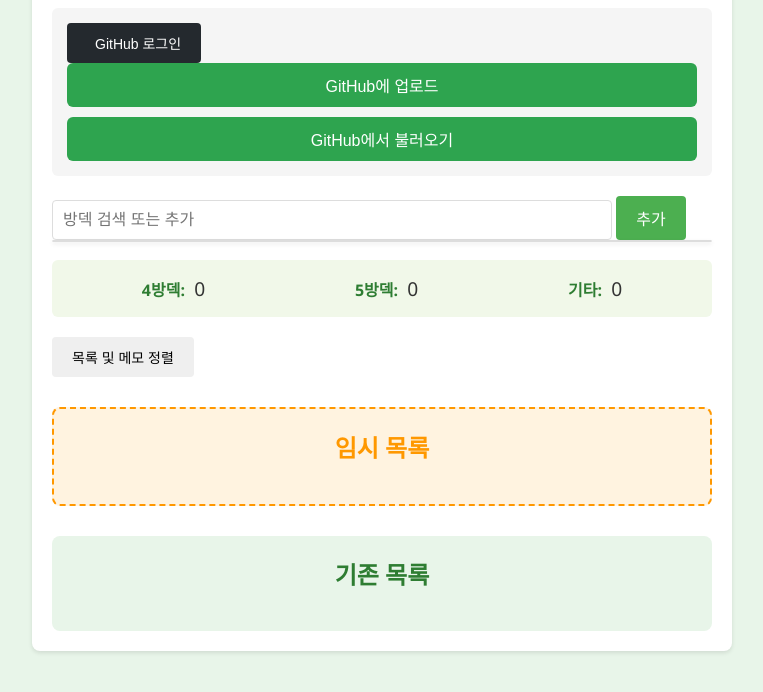
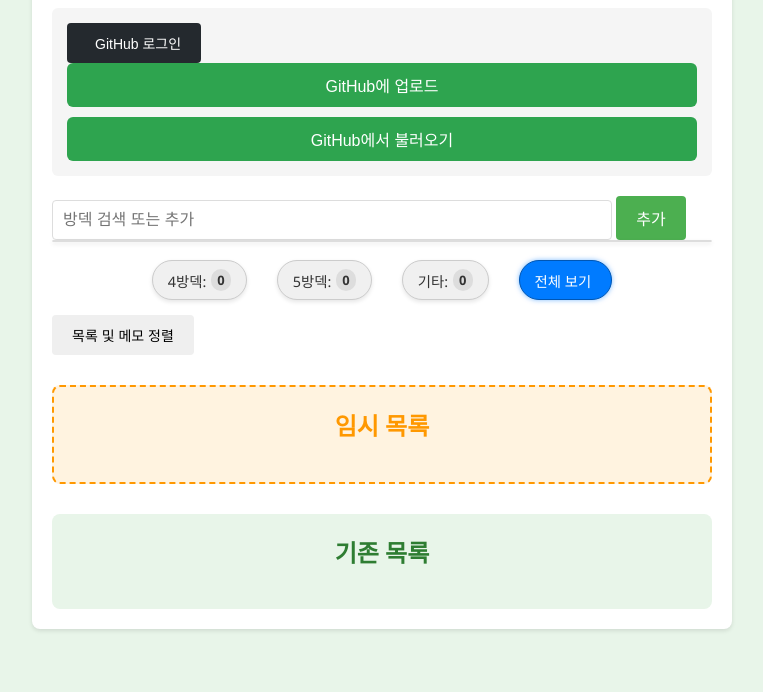
Before and after one commit to nomalria/listapps, a website: page index.html in a window 1280 px wide. Shown: the part 108-800 px from the top of the page, without its empty margins (258-1021 px from the left). Drawn offline with Linux system fonts and the light colour scheme.

Commit message:
Add files via upload

```diff
--- a/index.html
+++ b/index.html
@@ -41,17 +41,20 @@
 
         <!-- 통계 섹션 -->
         <div class="stats-section">
-            <div class="stat-item">
+            <div class="stat-item" id="stat-item-4" data-filter-type="4방덱">
                 <span class="stat-label">4방덱:</span>
                 <span id="stat-4" class="stat-value">0</span>
             </div>
-            <div class="stat-item">
+            <div class="stat-item" id="stat-item-5" data-filter-type="5방덱">
                 <span class="stat-label">5방덱:</span>
                 <span id="stat-5" class="stat-value">0</span>
             </div>
-            <div class="stat-item">
+            <div class="stat-item" id="stat-item-other" data-filter-type="기타">
                 <span class="stat-label">기타:</span>
                 <span id="stat-other" class="stat-value">0</span>
+            </div>
+            <div class="stat-item all-items" id="stat-item-all" data-filter-type="all">
+                <span class="stat-label">전체 보기</span>
             </div>
         </div>
 
--- a/script.js
+++ b/script.js
@@ -2,6 +2,7 @@
 let lists = [];
 let temporaryLists = [];
 let currentListId = null;
+let currentFilterType = 'all'; // 현재 활성화된 필터 타입 ('all', '4방덱', '5방덱', '기타')
 
 // 삭제 확인을 위한 타이머 객체
 const deleteTimers = {};
@@ -321,7 +322,18 @@
 // 방덱 목록 렌더링
 function renderLists() {
     const listsContainer = document.getElementById('lists');
-    listsContainer.innerHTML = lists.map(list => `
+
+    // 현재 필터 타입에 따라 목록 필터링
+    let filteredLists = lists;
+    if (currentFilterType === '4방덱') {
+        filteredLists = lists.filter(list => list.title.startsWith('4방덱'));
+    } else if (currentFilterType === '5방덱') {
+        filteredLists = lists.filter(list => list.title.startsWith('5방덱'));
+    } else if (currentFilterType === '기타') {
+        filteredLists = lists.filter(list => !list.title.startsWith('4방덱') && !list.title.startsWith('5방덱'));
+    } // 'all'일 경우 모든 목록 표시 (기본값)
+
+    listsContainer.innerHTML = filteredLists.map(list => `
         <div class="list-item" data-list-id="${list.id}">
             <div class="list-title">
                 <span class="list-title-text">${list.title}</span>
@@ -704,6 +716,24 @@
         loadGithubBtn.addEventListener('click', loadFromGithub);
     }
 
+    // 통계 항목 클릭 이벤트 리스너 추가
+    document.querySelectorAll('.stats-section .stat-item').forEach(item => {
+        item.addEventListener('click', function() {
+            currentFilterType = this.dataset.filterType;
+            console.log('Filter changed to:', currentFilterType);
+
+            // 모든 항목에서 'selected' 클래스 제거
+            document.querySelectorAll('.stats-section .stat-item').forEach(el => el.classList.remove('selected'));
+            // 클릭된 항목에 'selected' 클래스 추가
+            this.classList.add('selected');
+
+            renderLists(); // 필터링된 목록 다시 렌더링
+        });
+    });
+
+    // 초기에 '전체 보기'를 선택된 상태로 설정
+    document.getElementById('stat-item-all')?.classList.add('selected');
+
     // GitHub 로그인 상태 확인
     checkGitHubLoginStatus();
 });
--- a/styles.css
+++ b/styles.css
@@ -30,25 +30,58 @@
 /* 통계 섹션 */
 .stats-section {
     display: flex;
-    justify-content: space-around;
-    margin-bottom: 20px;
-    padding: 15px;
-    background-color: #F1F8E9;
-    border-radius: 6px;
+    justify-content: center;
+    gap: 30px;
+    margin-bottom: 15px;
 }
 
 .stat-item {
-    text-align: center;
+    padding: 8px 15px;
+    border: 1px solid #ccc;
+    border-radius: 20px;
+    background-color: #f0f0f0;
+    cursor: pointer;
+    transition: background-color 0.3s, box-shadow 0.3s;
+    font-size: 0.9em;
+    display: inline-flex;
+    align-items: center;
+    box-shadow: 0 2px 4px rgba(0, 0, 0, 0.1);
 }
 
-.stat-label {
-    font-weight: bold;
-    color: #2E7D32;
+.stat-item:hover {
+    background-color: #e0e0e0;
 }
 
-.stat-value {
-    font-size: 1.2em;
-    margin-left: 5px;
+.stat-item .stat-label {
+    margin-right: 5px;
+}
+
+.stat-item .stat-value {
+    font-weight: bold;
+    background-color: #ddd;
+    padding: 2px 6px;
+    border-radius: 10px;
+    font-size: 0.9em;
+}
+
+.stat-item.all-items .stat-value {
+    display: none;
+}
+
+.stat-item.selected {
+    background-color: #007bff;
+    color: white;
+    border-color: #0056b3;
+    box-shadow: 0 0 5px rgba(0, 123, 255, 0.5);
+}
+
+.stat-item.selected .stat-label,
+.stat-item.selected .stat-value {
+    color: white;
+}
+
+.stat-item.selected .stat-value {
+    background-color: #0056b3;
 }
 
 /* 통합 검색/추가 섹션 */
```
